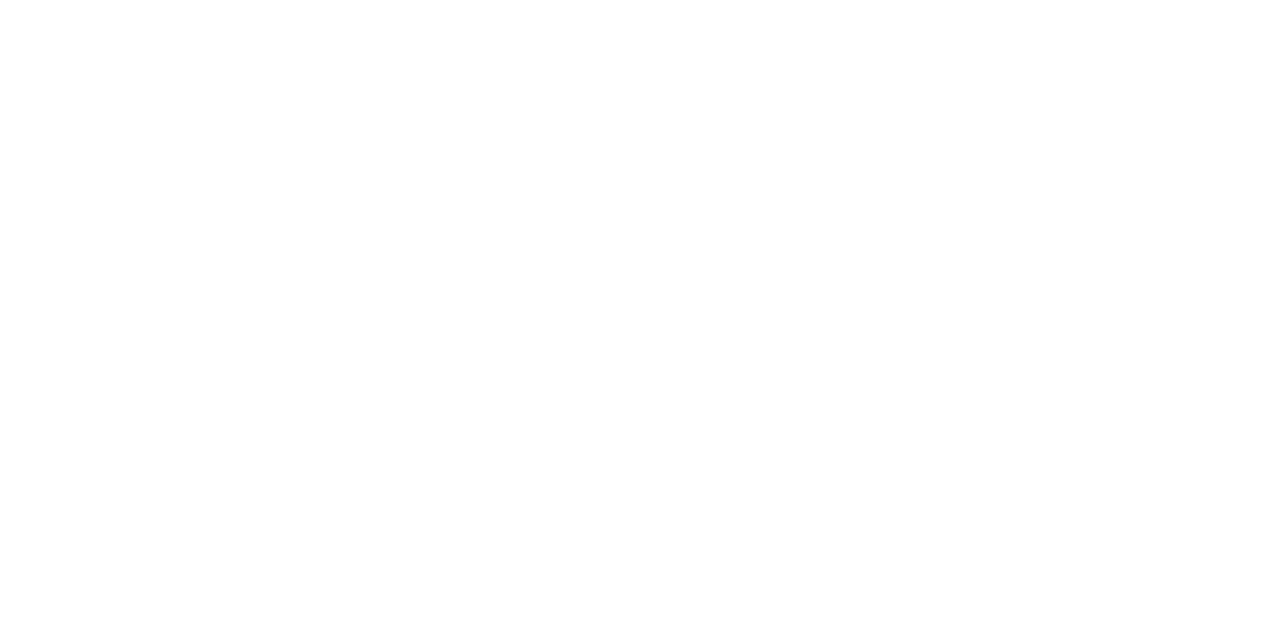
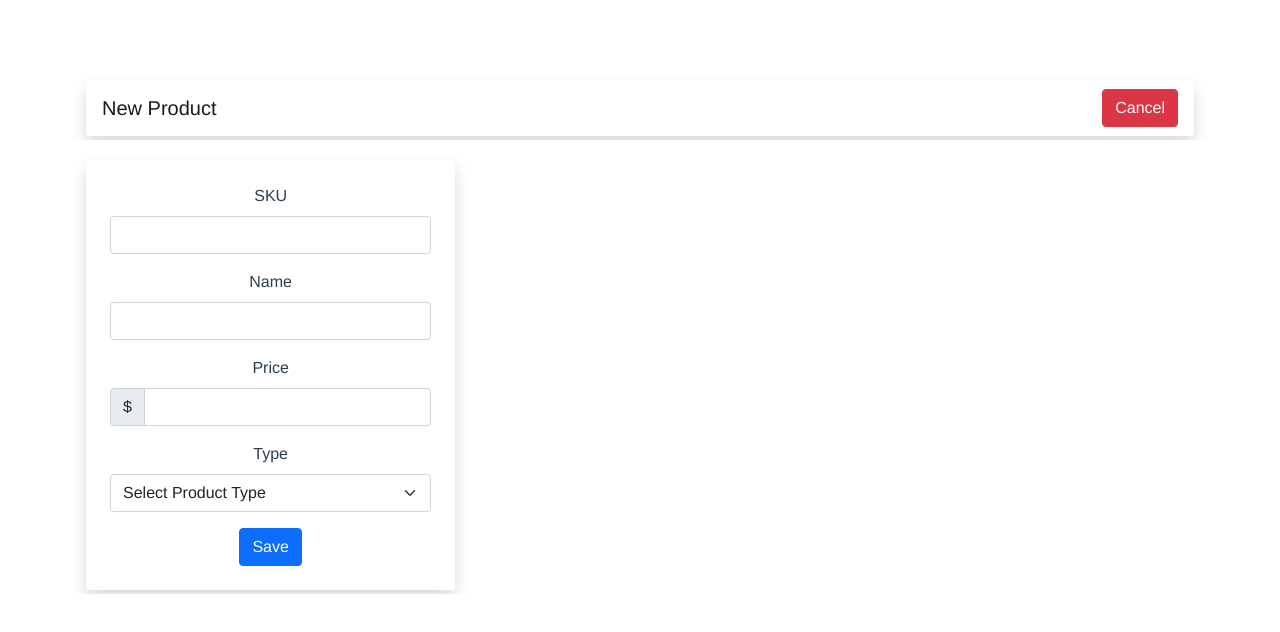
Before and after one commit to j4sgf/scandi-test, a Vue app: page /add in a window 1280 px wide. Shown: the top 632 px of the page. Built offline with nearby package versions, Linux system fonts and the light colour scheme.

Commit message:
first commit - migrate to SPA

```diff
--- a/src/pages/Display/App.vue
+++ b/src/App.vue
@@ -1,25 +1,30 @@
 <template>
   <ProductList v-if="isProductList" />
-  <!-- <router-view /> -->
+  <AddProduct v-if="isAddProduct" />
+
 </template>
 
 <script>
 
-// import HelloWorld from '../../components/HelloWorld.vue'
-import ProductList from '../../components/ProductList.vue'
-import "../../../node_modules/bootstrap/dist/css/bootstrap.css"
-import "../../../node_modules/bootstrap/dist/js/bootstrap.min.js"
-// import "../../api/db_conn.php"
+
+import ProductList from './components/ProductList.vue'
+import AddProduct from './components/AddProduct.vue'
+import "../node_modules/bootstrap/dist/css/bootstrap.min.css"
+import "../node_modules/bootstrap/dist/js/bootstrap.min.js"
+
 
 export default {
   name: 'App',
   components: {
-    // HelloWorld,
+    AddProduct,
     ProductList
   },
   computed: {
   isProductList() {
      return this.$route.name === 'Product List'
+  },
+  isAddProduct(){
+     return this.$route.name === 'Add Product'
   }
 }
 }
--- a/src/components/AddProduct.vue
+++ b/src/components/AddProduct.vue
@@ -22,8 +22,8 @@
             <div class="collapse navbar-collapse" id="navbarSupportedContent">
               <ul class="navbar-nav ms-auto mb-2 mb-lg-0">
                 <li class="nav-item">
-                  <a class="btn btn-danger" aria-current="page" href="../"
-                    >Cancel</a
+                  <button @click="$router.push('/')" class="btn btn-danger" aria-current="page"
+                    >Cancel</button
                   >
                 </li>
               </ul>
--- a/src/components/MainHeader.vue
+++ b/src/components/MainHeader.vue
@@ -64,5 +64,11 @@
 <script>
 export default {
   name: "MainHeader",
+  methods: {
+    reloadPage() {
+      console.log(this.$route.name)
+      window.location.reload();
+    }
+  }
 };
 </script>
--- a/src/pages/Display/main.js
+++ b/src/main.js
@@ -2,7 +2,7 @@
 import App from './App.vue';
 import axios from 'axios'
 import VueAxios from 'vue-axios'
-import router from '../../router/'
+import router from './router/'
 // <---
 
 
--- a/src/pages/Add/App.vue
+++ /dev/null
@@ -1,28 +0,0 @@
-<template>
-<AddProduct />
-</template>
-
-<script>
-import AddProduct from '../../components/AddProduct.vue'
-import "../../../node_modules/bootstrap/dist/css/bootstrap.min.css"
-import "../../../node_modules/bootstrap/dist/js/bootstrap.min.js"
-
-export default {
-  name: 'App',
-  components: {
-    AddProduct
-
-  }
-}
-</script>
-
-<style>
-#app {
-  font-family: Avenir, Helvetica, Arial, sans-serif;
-  -webkit-font-smoothing: antialiased;
-  -moz-osx-font-smoothing: grayscale;
-  text-align: center;
-  color: #2c3e50;
-  margin-top: 60px;
-}
-</style>
--- a/vue.config.js
+++ b/vue.config.js
@@ -1,19 +1,19 @@
-module.exports = {
-    pages: {
-      'index': {
-        entry: './src/pages/Display/main.js',
-        template: 'public/index.html',
-        title: 'Product List',
-        chunks: [ 'chunk-vendors', 'chunk-common', 'index' ]
-      },
-      'add': {
-        entry: './src/pages/Add/main.js',
-        template: 'public/index.html',
-        title: 'Add Product',
-        chunks: [ 'chunk-vendors', 'chunk-common', 'add' ]
-      }
-    },
-    // publicPath: process.env.NODE_ENV === 'production'
-    // ? '/pages/'
-    // : '/'
-}
+// module.exports = {
+//     pages: {
+//       'index': {
+//         entry: './src/pages/Display/main.js',
+//         template: 'public/index.html',
+//         title: 'Product List',
+//         chunks: [ 'chunk-vendors', 'chunk-common', 'index' ]
+//       },
+//       'add': {
+//         entry: './src/pages/Add/main.js',
+//         template: 'public/index.html',
+//         title: 'Add Product',
+//         chunks: [ 'chunk-vendors', 'chunk-common', 'add' ]
+//       }
+//     },
+//     // publicPath: process.env.NODE_ENV === 'production'
+//     // ? '/pages/'
+//     // : '/'
+// }
```
Also changed, not shown: src/pages/Add/main.js (deleted, +0 -8 lines).
